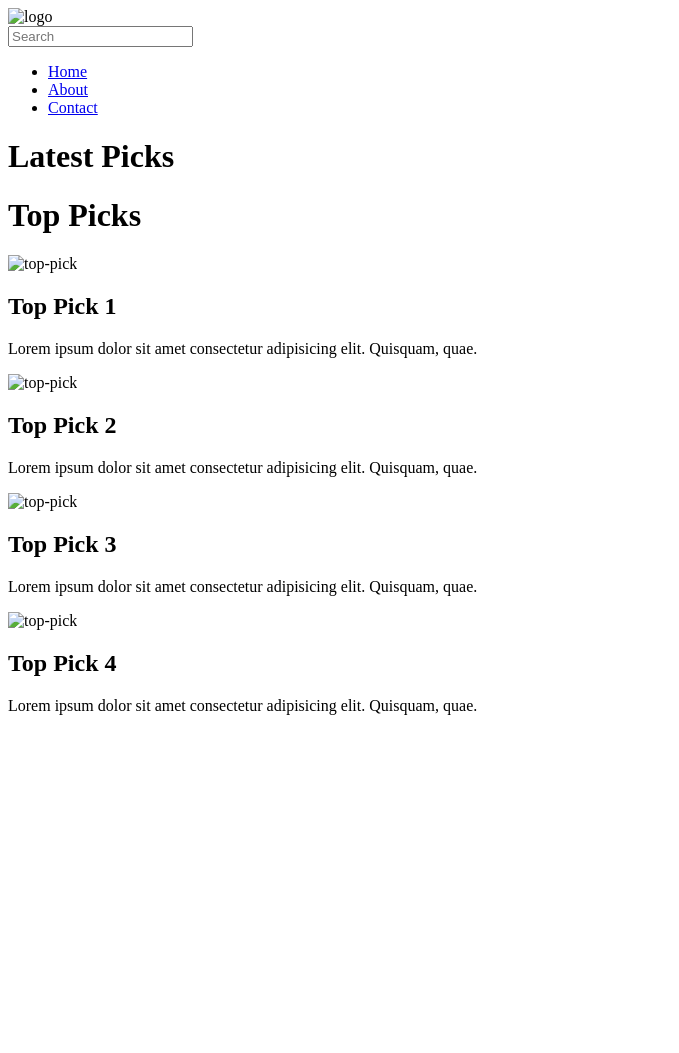
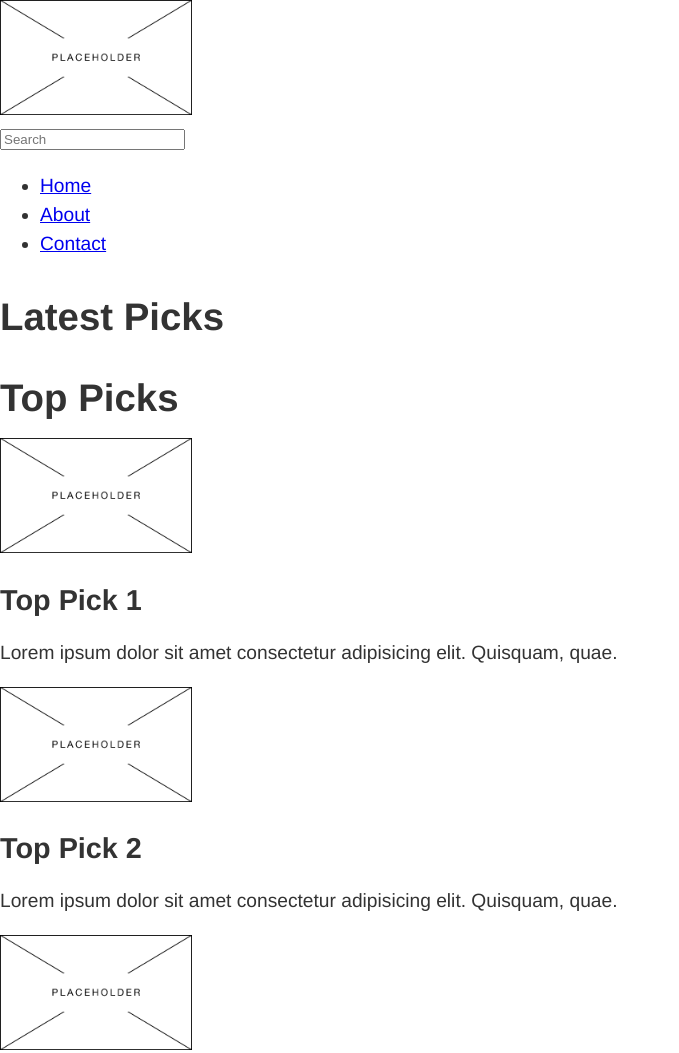
Before and after one commit to BeneiElohim/Game-Critics-Gathered, a plain HTML site: page index.html in a window 1280 px wide. Shown: the top 1053 px of the page, without its empty margins (0-679 px from the left). Before the commit the page ends 800 px from the top, so only its background shows below. Drawn offline with Linux system fonts and the light colour scheme.

Commit message:
Placeholder addition, initial css flexbox definition for body

```diff
--- a/css/main.css
+++ b/css/main.css
@@ -0,0 +1,15 @@
+img {
+    max-width: 10em;
+    height: auto;
+}
+body {
+    display: flex;
+    flex-direction: column;
+    font-family: "Helvetica Neue", Helvetica, Arial, sans-serif;
+    font-size: 1.2em;
+    line-height: 1.5em;
+    color: #333;
+    background-color: #fff;
+    margin: 0;
+    padding: 0;
+}
--- a/index.html
+++ b/index.html
@@ -11,7 +11,7 @@
     <!-- Header involving a search bar, logo and navigation -->
     <header>
             <div class="logo">
-                <img src="images/logo.png" alt="logo">
+                <img src="images/placeholder.png" alt="logo">
             </div>
             <div class="search">
                 <input type="text" placeholder="Search">
@@ -34,22 +34,22 @@
         <h1>Top Picks</h1>
         <div class="top-picks-container">
             <div class="top-pick">
-                <img src="images/1.jpg" alt="top-pick">
+                <img src="images/placeholder.png" alt="top-pick">
                 <h2>Top Pick 1</h2>
                 <p>Lorem ipsum dolor sit amet consectetur adipisicing elit. Quisquam, quae.</p>
             </div>
             <div class="top-pick">
-                <img src="images/2.jpg" alt="top-pick">
+                <img src="images/placeholder.png" alt="top-pick">
                 <h2>Top Pick 2</h2>
                 <p>Lorem ipsum dolor sit amet consectetur adipisicing elit. Quisquam, quae.</p>
             </div>
             <div class="top-pick">
-                <img src="images/3.jpg" alt="top-pick">
+                <img src="images/placeholder.png" alt="top-pick">
                 <h2>Top Pick 3</h2>
                 <p>Lorem ipsum dolor sit amet consectetur adipisicing elit. Quisquam, quae.</p>
             </div>
             <div class="top-pick">
-                <img src="images/4.jpg" alt="top-pick">
+                <img src="images/placeholder.png" alt="top-pick">
                 <h2>Top Pick 4</h2>
                 <p>Lorem ipsum dolor sit amet consectetur adipisicing elit. Quisquam, quae.</p>
             </div>
@@ -62,8 +62,8 @@
     </div>
 
     <footer>
-        <div class="logo"
-            <img src="images/logo.png" alt="logo">
+        <div class="logo">
+            <img src="images/placeholder.png" alt="logo">
         </div>
     </footer>
 
```
Also changed, not shown: images/placeholder.png (added).
